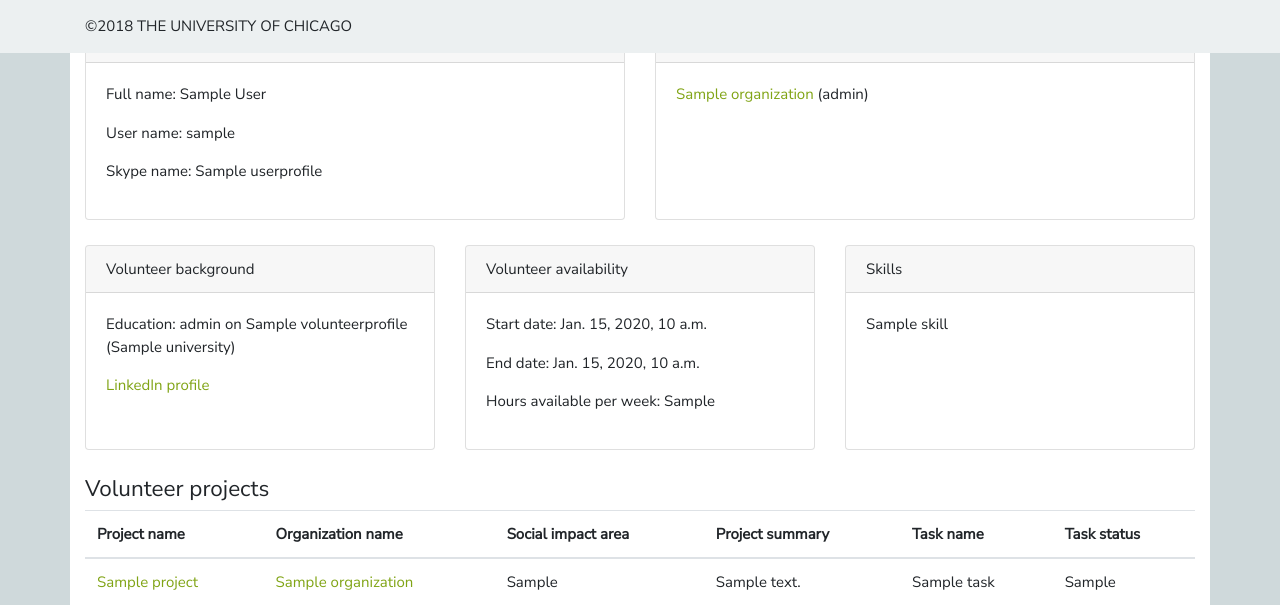
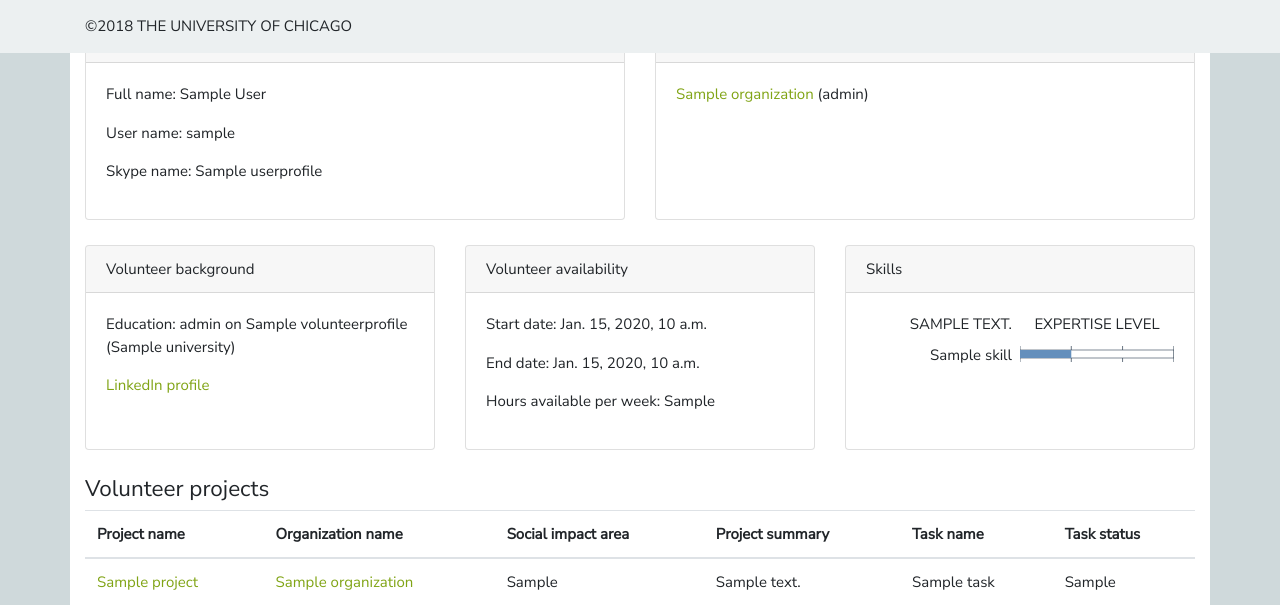
Before and after one commit to dssg/marketplace, a Django app: template src/dssgmkt/templates/dssgmkt/user_profile.html in a window 1280 px wide. Shown: the part 747-1352 px from the top of the page. Run offline with Django 3.2, Linux system fonts and the light colour scheme; the template is opened without the code that fills it: most values are stand-ins (such as "Sample title", 1, 10 or a date in 2020); grey boxes marked "Sample" are stand-in pictures; some libraries are stand-ins or nearby versions.

Commit message:
Improved the design of the skill requirements display.

```diff
--- a/src/dssgmkt/models/proj.py
+++ b/src/dssgmkt/models/proj.py
@@ -821,6 +821,7 @@ class ProjectTaskRequirement(models.Model):
 
     class Meta:
         unique_together = ('skill','task')
+        ordering = ['-level']
 
 
 class VolunteerApplication(models.Model):
--- a/src/dssgmkt/models/user.py
+++ b/src/dssgmkt/models/user.py
@@ -375,6 +375,7 @@ class VolunteerSkill(models.Model):
 
     class Meta:
         unique_together = ('user','skill')
+        ordering = ['skill__area','-level']
 
 
 class BadgeType():
--- a/src/dssgmkt/static/css/dssgsolve.css
+++ b/src/dssgmkt/static/css/dssgsolve.css
@@ -192,6 +192,12 @@ fieldset legend {
 
 }
 
+
+.skills-header {
+  /* font-weight: bold; */
+  text-transform: uppercase;
+}
+
 .ui-datepicker {
     background-color: #fff;
     border: 1px solid #66AFE9;
--- /dev/null
+++ b/src/dssgmkt/templates/dssgmkt/components/requirements_display.html
@@ -0,0 +1,47 @@
+{% load static %}
+
+<div>
+  <div class="d-flex skills-header">
+    <div class="text-right pr-2" style="flex-basis: 50%">
+      {% if header_skill_text %}
+        {{ header_skill_text }}
+      {% else %}
+        Skill
+      {% endif %}
+    </div>
+
+    {% if compact_display %}
+      <div class="text-center" style="flex-basis: 50%">Expertise level</div>
+    {% else %}
+      <div class="text-center" style="flex-basis: 17%">Beginner</div>
+      <div class="text-center" style="flex-basis: 17%">Intermediate</div>
+      <div class="text-center" style="flex-basis: 15%">Expert</div>
+    {% endif %}
+  </div>
+
+  {% for task_requirement in task_requirements %}
+    <div class="mt-2 d-flex" title="{{ task_requirement.skill.area }} / {{ task_requirement.skill.name }} : {% if task_requirement.is_level_beginner %}Beginner{% elif task_requirement.is_level_intermediate %}Intermediate{% elif task_requirement.is_level_expert %}Expert{% endif %}">
+      <div style="flex-basis: 50%" class="text-right pr-2">{{ task_requirement.skill.name }}</div>
+
+      <div style="flex-basis: 50%">
+        <svg xmlns="http://www.w3.org/2000/svg" width="100%" height="20px" viewBox="0 0 1000 100" preserveAspectRatio="none">
+          <line x1="333" y1="10" x2="333" y2="90" stroke="#2C3E50" stroke-width="4"/>
+          <line x1="666" y1="10" x2="666" y2="90" stroke="#2C3E50" stroke-width="4"/>
+          <rect x="0" y="30" width="1000" height="40" fill="white" stroke-width="3" stroke="#2C3E50"></rect>
+          <line x1="999" y1="10" x2="999" y2="90" stroke="#2C3E50" stroke-width="4"/>
+          <line x1="0" y1="10" x2="0" y2="90" stroke="#2C3E50" stroke-width="4"/>
+
+          {% if task_requirement.is_level_expert %}
+            <rect x="0" y="30"  height="40" width="1000" fill="#2C3E50"></rect>
+          {% endif %}
+
+          {% if task_requirement.is_level_intermediate or task_requirement.is_level_expert %}
+            <rect x="0" y="30"  height="40" width="666" fill="#426487"></rect>
+          {% endif %}
+
+          <rect x="0" y="30"  height="40" width="333" fill="#648fbc"></rect>
+        </svg>
+      </div>
+    </div>
+  {% endfor %}
+</div>
--- a/src/dssgmkt/templates/dssgmkt/components/skill_display.html
+++ /dev/null
@@ -1,6 +0,0 @@
-<span>
-  {% if show_area %}
-    {{ skill.area }}/
-  {% endif %}
-  {{ skill.name }}
-</span>
--- a/src/dssgmkt/templates/dssgmkt/components/skill_level_display.html
+++ /dev/null
@@ -1,10 +0,0 @@
-<span title="{{ object.skill.area }}/{{ object.skill.name }} : {% if object.is_level_beginner %}Beginner{% elif object.is_level_intermediate %}Intermediate{% elif object.is_level_expert %}Expert{% endif %}">
-  {% include 'dssgmkt/components/skill_display.html' with skill=object.skill %}
-  {% if object.is_level_beginner %}
-    <i class="fas fa-thermometer-empty text-warning"></i>
-  {% elif object.is_level_intermediate %}
-    <i class="fas fa-thermometer-half text-info"></i>
-  {% elif object.is_level_expert %}
-    <i class="fas fa-thermometer-full text-success"></i>
-  {% endif %}
-</span>
--- a/src/dssgmkt/templates/dssgmkt/proj_task.html
+++ b/src/dssgmkt/templates/dssgmkt/proj_task.html
@@ -110,10 +110,7 @@
           <div class="card">
             <div class="card-header"><i class="fas fa-magic"></i> Skill requirements</div>
             <div class="card-body">
-              {% for task_requirement in project_task.projecttaskrequirement_set.all %}
-                {% if not forloop.first %}, {% endif %}
-                <span>{% include 'dssgmkt/components/skill_level_display.html' with object=task_requirement %}</span>
-              {% endfor %}
+              {% include 'dssgmkt/components/requirements_display.html' with task_requirements=project_task.projecttaskrequirement_set.all compact_display=True %}
             </div>
           </div>
           <div class="card">
--- a/src/dssgmkt/templates/dssgmkt/user_profile.html
+++ b/src/dssgmkt/templates/dssgmkt/user_profile.html
@@ -177,9 +177,7 @@
           <div class="card-header">Skills</div>
           <div class="card-body">
           {% if userprofile.volunteerskill_set.all %}
-            {% for volunteerskill in userprofile.volunteerskill_set.all %}
-                <div>{% include 'dssgmkt/components/skill_level_display.html' with object=volunteerskill %}</div>
-            {% endfor %}
+            {% include 'dssgmkt/components/requirements_display.html' with task_requirements=userprofile.volunteerskill_set.all compact_display=True %}
           {% else %}
               <p>No skills listed.</p>
           {% endif %}
```
Also changed, not shown: src/dssgmkt/templates/dssgmkt/proj_info.html (+2 -5 lines), src/dssgmkt/templates/dssgmkt/proj_task_apply.html (+9 -16 lines), src/dssgmkt/static/img/dssglogo.svg (deleted).
